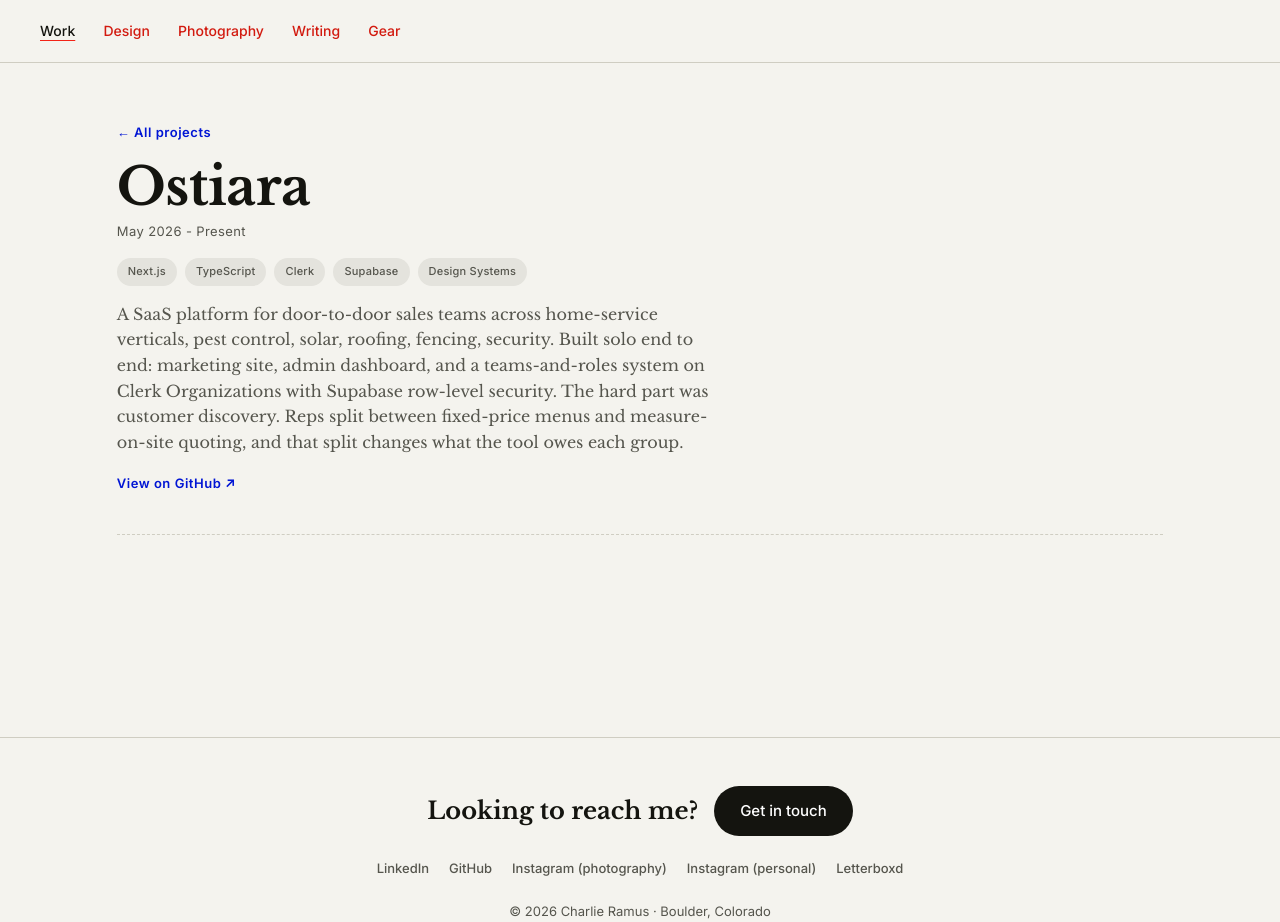
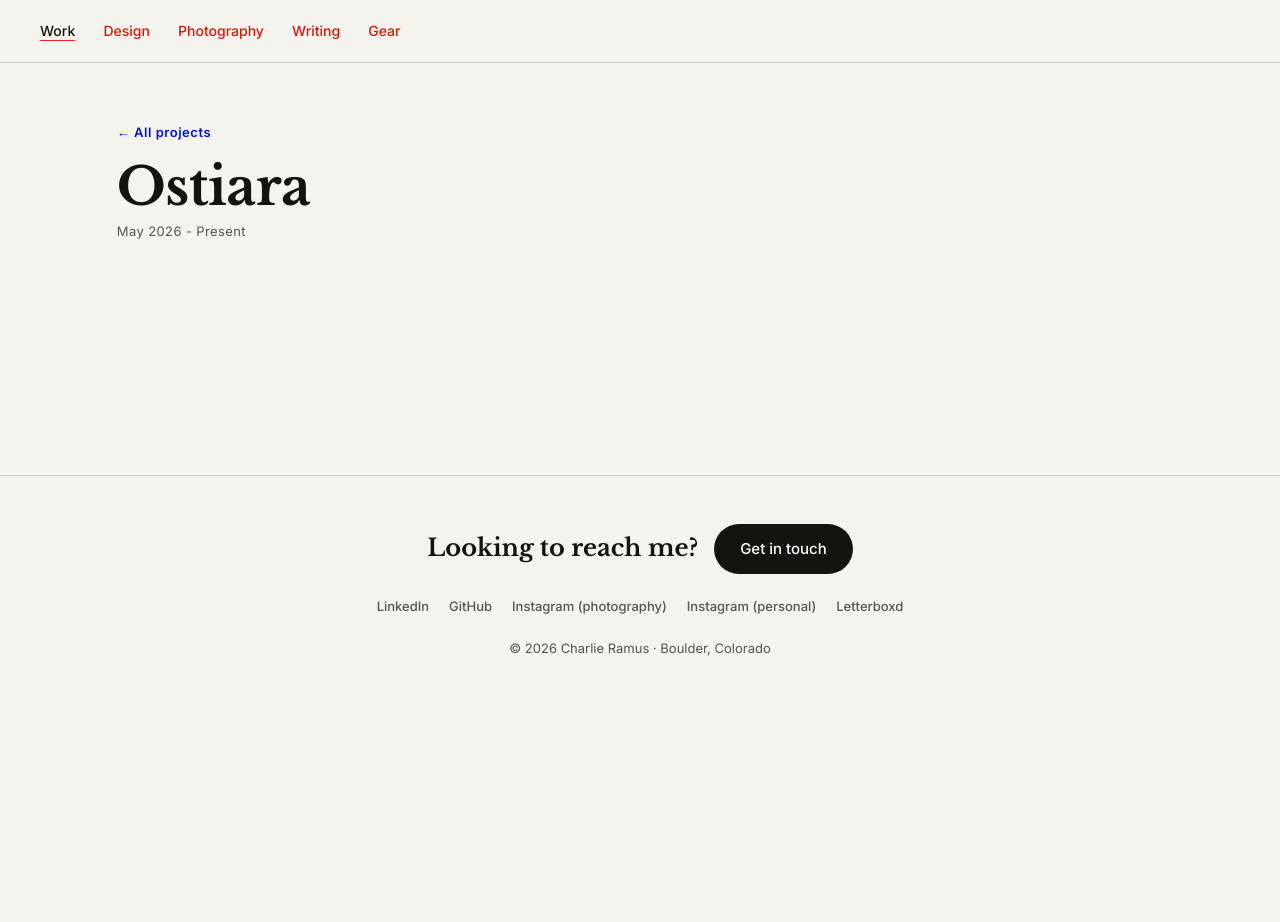
Before and after one commit to charlieramus/charlieramus.comv2, a Next.js app: page /web-projects/ostiara in a window 1280 px wide. After the commit the page ends 800 px from the top, so only its background shows below. Built offline with nearby package versions, Linux system fonts and the light colour scheme.

Commit message:
stage2v11

```diff
--- a/app/globals.css
+++ b/app/globals.css
@@ -2195,8 +2195,9 @@ body {
     width: 38%;
   }
 
-  /* Web-project detail page (/web-projects/[slug]) — back-link, long-form
-     case-study sections, and an optional screenshot gallery. */
+  /* Web-project detail page (/web-projects/[slug]) — the screenshot-forward
+     case study. A slim header, then a fixed top-to-bottom sequence of optional
+     sections (V11 ships the hero; cards + process + the V12 body follow). */
   .case-back {
     display: inline-block;
     margin-bottom: 16px;
@@ -2208,41 +2209,25 @@ body {
   .case-back:hover {
     color: var(--color-red-ink);
   }
-  .case-body {
-    display: flex;
-    flex-direction: column;
-    gap: clamp(28px, 4vw, 44px);
-    padding: clamp(30px, 5vw, 52px) 0;
-  }
-  .case-section h2 {
-    font-family: var(--font-serif);
-    font-weight: 700;
-    font-size: clamp(20px, 2.6vw, 26px);
-    line-height: 1.15;
-    letter-spacing: -0.01em;
-    margin-bottom: 12px;
-  }
-  .case-section p {
-    font-size: 16px;
-    line-height: 1.65;
-    color: var(--color-ink);
-    max-width: 62ch;
-  }
-  .case-gallery {
-    display: flex;
-    flex-direction: column;
-    gap: 18px;
-    padding-bottom: clamp(20px, 3vw, 40px);
-  }
-  .case-shot {
-    position: relative;
-    aspect-ratio: 16 / 10;
+  /* Quiet header — no bottom rule; the hero screenshot below carries the eye. */
+  .case-head {
+    border-bottom: 0;
+    padding-bottom: clamp(20px, 3vw, 30px);
+  }
+
+  /* HERO SHOT — full-width rounded main screenshot. Sits inside .wrap so it
+     honors the --edge gutter; 16:9 frame, matching the site's 16px image
+     radius. No caption, no hover motion (the V12 pass adds hover-grow). */
+  .case-hero {
+    position: relative;
+    width: 100%;
+    aspect-ratio: 16 / 9;
     border-radius: 16px;
     overflow: hidden;
     background: var(--color-panel);
     border: 1px solid var(--color-line);
   }
-  .case-img {
+  .case-hero-img {
     object-fit: cover;
   }
 
--- a/app/web-projects/[slug]/page.tsx
+++ b/app/web-projects/[slug]/page.tsx
@@ -1,4 +1,5 @@
 import type { Metadata } from "next";
+import Image from "next/image";
 import Link from "next/link";
 import Reveal from "@/components/reveal";
 import SiteHeader from "@/components/site-header";
@@ -17,16 +18,13 @@ export const dynamicParams = false;
 
 type Params = { params: Promise<{ slug: string }> };
 
-// Friendly label for the external link (mirrors the /web-projects list page).
-function linkLabel(href: string): string {
-  if (href.includes("github.com")) return "View on GitHub";
-  return href.replace(/^https?:\/\//, "").replace(/\/$/, "");
-}
-
 export async function generateMetadata({ params }: Params): Promise<Metadata> {
   const { slug } = await params;
   const project = webProjectBySlug(slug);
   if (!project) return {};
+  // Prefer the case-study hero screenshot for the social card, then the list
+  // thumbnail, then the site OG fallback.
+  const ogImage = project.heroShot ?? project.image;
   return {
     title: project.title,
     description: project.description,
@@ -35,8 +33,8 @@ export async function generateMetadata({ params }: Params): Promise<Metadata> {
       type: "article",
       title: project.title,
       description: project.description,
-      images: project.image
-        ? [{ url: project.image, alt: `${project.title} screenshot` }]
+      images: ogImage
+        ? [{ url: ogImage, alt: `${project.title} screenshot` }]
         : ["/opengraph-image"],
     },
   };
@@ -53,7 +51,9 @@ export default async function WebProjectDetail({ params }: Params) {
     name: project.title,
     description: project.description,
     author: { "@type": "Person", name: "Charlie Ramus", url: SITE_URL },
-    ...(project.image ? { image: `${SITE_URL}${project.image}` } : {}),
+    ...(project.heroShot || project.image
+      ? { image: `${SITE_URL}${project.heroShot ?? project.image}` }
+      : {}),
     url: `${SITE_URL}/web-projects/${slug}`,
     mainEntityOfPage: `${SITE_URL}/web-projects/${slug}`,
   };
@@ -71,31 +71,40 @@ export default async function WebProjectDetail({ params }: Params) {
       <main id="main-content" tabIndex={-1} className="inner">
 
       <div className="wrap">
-        <Reveal as="header" className="inner-head">
+        {/* SLIM HEADER — the screenshots carry the page; keep this quiet.
+            Tags + link move into the Overview facts card (Stage 3). */}
+        <Reveal as="header" className="inner-head case-head">
           <Link href="/web-projects" prefetch={false} className="case-back">
             ← All projects
           </Link>
           <h1>{project.title}</h1>
           <p className="proj-meta">{project.date}</p>
-          <div className="proj-tags">
-            {project.tags.map((t) => (
-              <span className="tag" key={t}>
-                {t}
-              </span>
-            ))}
-          </div>
-          <p className="inner-lede">{project.description}</p>
-          {project.href && (
-            <a
-              className="proj-link"
-              href={project.href}
-              target="_blank"
-              rel="noopener noreferrer"
-            >
-              {linkLabel(project.href)} ↗
-            </a>
-          )}
         </Reveal>
+
+        {/* HERO SHOT — full-width rounded main screenshot, no caption. */}
+        {project.heroShot && (
+          <Reveal className="case-hero">
+            <Image
+              src={project.heroShot}
+              alt={`${project.title} screenshot`}
+              fill
+              sizes="(max-width: 1200px) 100vw, 1200px"
+              className="case-hero-img"
+              priority
+            />
+          </Reveal>
+        )}
+
+        {/* Case-study sections render below in this fixed order, each only when
+            its data exists. Stages 3–4 + V12 drop straight into these slots:
+              CARDS      — Overview facts · What I worked on · The Challenge (Stage 3)
+              PROCESS    — flower-bulleted build timeline (Stage 4)
+              SQUARES    — two side-by-side square images (V12)
+              ARTICLE    — editorial paragraphs + optional pull-quote (V12)
+              WIDE SHOT  — second full-width screenshot (V12)
+              FULL BLEED — full-screen edge-to-edge image (V12)
+              BANNER     — closing banner image / text (V12)
+              NEXT       — next-project nav (V12) */}
       </div>
 
       </main>
```
Also changed, not shown: 1 other file (tests, documents, lock files or other folders).
